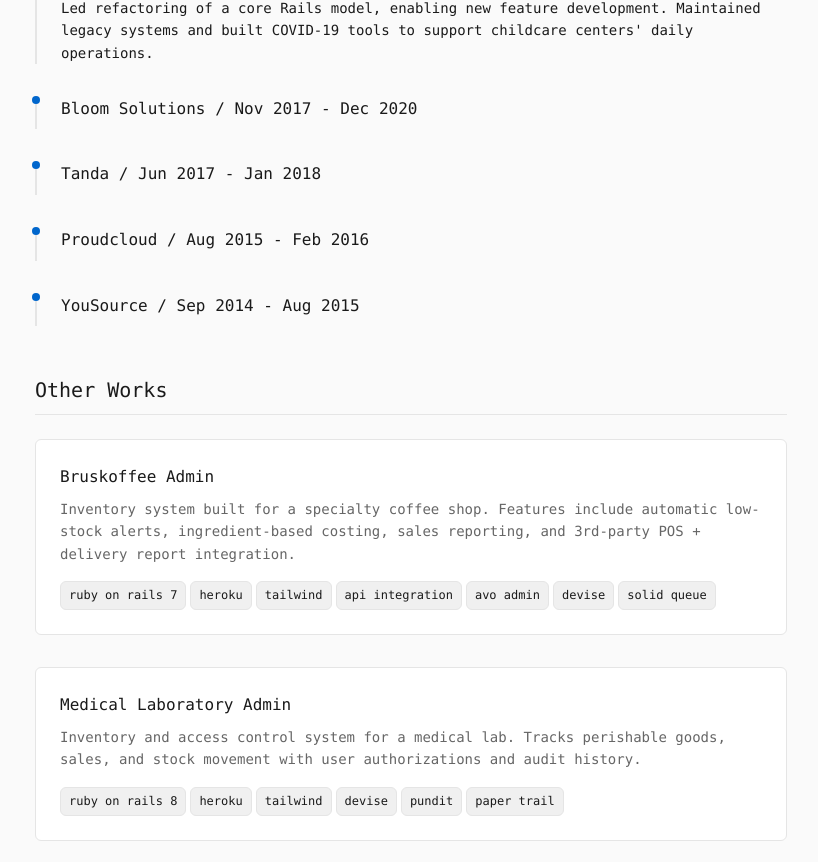
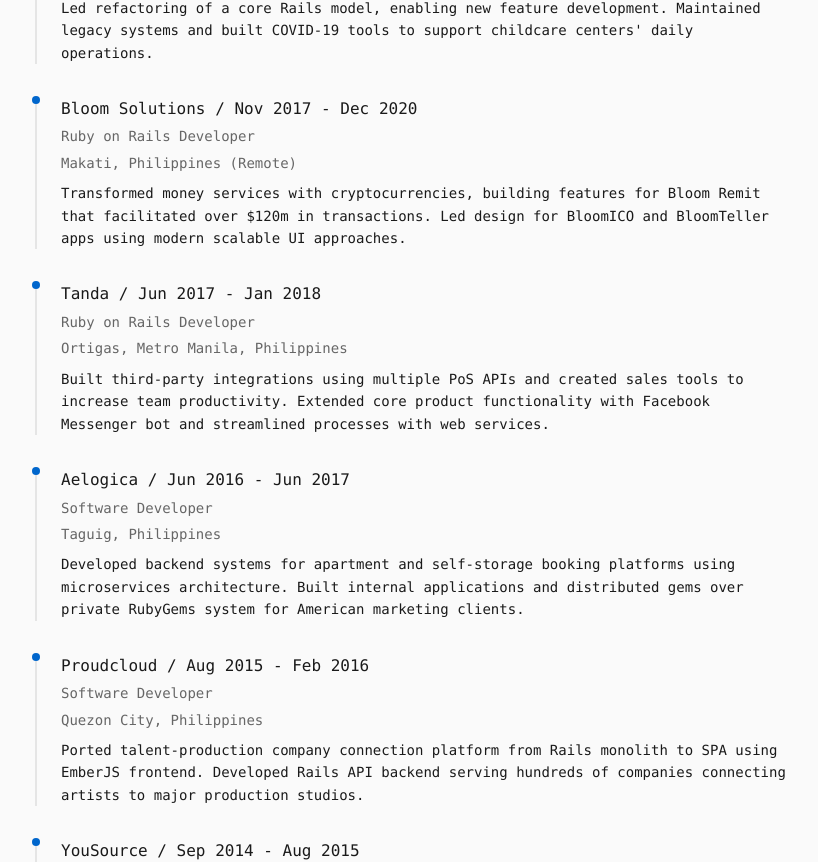
Before and after one commit to iamajvillalobos/ajvillalobos.com, a React (Vite) app: page / in a window 1280 px wide. Shown: the part 955-1817 px from the top of the page, without its empty margins (229-1047 px from the left). Built offline with nearby package versions, Linux system fonts and the light colour scheme; a web font is replaced by a local one.

Commit message:
Add additional experiences

```diff
--- a/src/components/Experience.jsx
+++ b/src/components/Experience.jsx
@@ -25,15 +25,38 @@
     },
     {
       title: "Bloom Solutions / Nov 2017 - Dec 2020",
+      role: "Ruby on Rails Developer",
+      location: "Makati, Philippines (Remote)",
+      description:
+        "Transformed money services with cryptocurrencies, building features for Bloom Remit that facilitated over $120m in transactions. Led design for BloomICO and BloomTeller apps using modern scalable UI approaches.",
     },
     {
       title: "Tanda / Jun 2017 - Jan 2018",
+      role: "Ruby on Rails Developer",
+      location: "Ortigas, Metro Manila, Philippines",
+      description:
+        "Built third-party integrations using multiple PoS APIs and created sales tools to increase team productivity. Extended core product functionality with Facebook Messenger bot and streamlined processes with web services.",
+    },
+    {
+      title: "Aelogica / Jun 2016 - Jun 2017",
+      role: "Software Developer",
+      location: "Taguig, Philippines",
+      description:
+        "Developed backend systems for apartment and self-storage booking platforms using microservices architecture. Built internal applications and distributed gems over private RubyGems system for American marketing clients.",
     },
     {
       title: "Proudcloud / Aug 2015 - Feb 2016",
+      role: "Software Developer",
+      location: "Quezon City, Philippines",
+      description:
+        "Ported talent-production company connection platform from Rails monolith to SPA using EmberJS frontend. Developed Rails API backend serving hundreds of companies connecting artists to major production studios.",
     },
     {
       title: "YouSource / Sep 2014 - Aug 2015",
+      role: "Software Developer",
+      location: "Philippines",
+      description:
+        "Developed Cloudhealth platform automating pre-employment workflows for Australian clients. Worked on monolithic Rails application and led migration to Angular frontend with Rails API backend.",
     },
   ];
 
```
